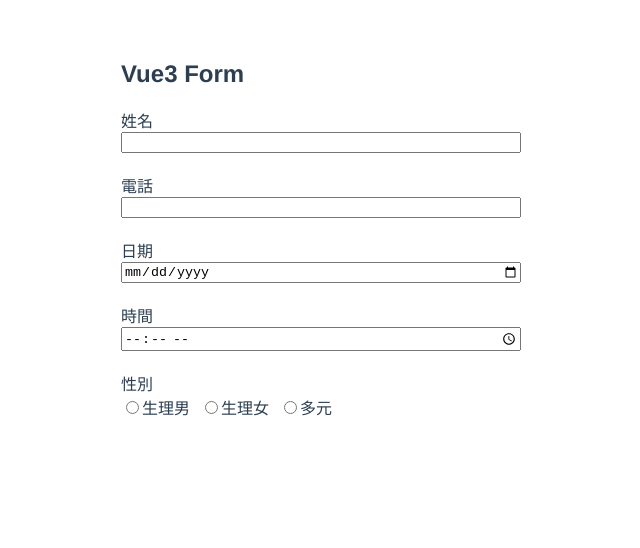
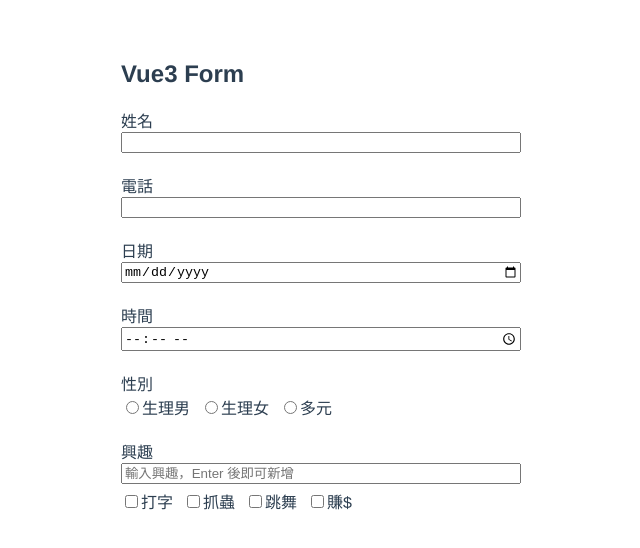
Before and after one commit to DeepJavaScript/vite-a-bit, a Vue app in the folder vue3-form/: page / in a window 1280 px wide. Shown: the top 548 px of the page, without its empty margins (319-959 px from the left). Built offline with nearby package versions, Linux system fonts and the light colour scheme.

Commit message:
feat: add prop options to DynamicCheckbox and handler selected Array in components/Form.vue

```diff
--- a/vue3-form/src/components/Form.vue
+++ b/vue3-form/src/components/Form.vue
@@ -26,16 +26,25 @@
           @updateSelected="selectedGender = $event"
         ></RadioGroup>
       </div>
+      <div class="form-field">
+        <label for="">興趣</label>
+        <DynamicCheckbox
+          groupName="hobbies"
+          :options="hobbiesOptions"
+          @updateSelected="selectedHobbies = $event"
+        ></DynamicCheckbox>
+      </div>
     </form>
-
   </section>
 </template>
 
 <script>
 import RadioGroup from '../components/RadioGroup.vue'
+import DynamicCheckbox from '../components/DynamicCheckbox.vue'
 export default {
 	components: {
     RadioGroup,
+    DynamicCheckbox
   },
   props: {
     title: {
@@ -46,6 +55,7 @@ export default {
   data() {
     return {
       selectedGender: null,
+      selectedHobbies: []
     }
   },
   computed: {
@@ -63,6 +73,23 @@ export default {
         }
       ]
     },
+    hobbiesOptions() {
+      return [
+        {
+          text: '打字',
+          value: 'coding'
+        },{
+          text: '抓蟲',
+          value: 'debug'
+        },{
+          text: '跳舞',
+          value: 'dancing'
+        },{
+          text: '賺$',
+          value: 'earning-income'
+        }
+      ]
+    }
   },
 }
 </script>
```
